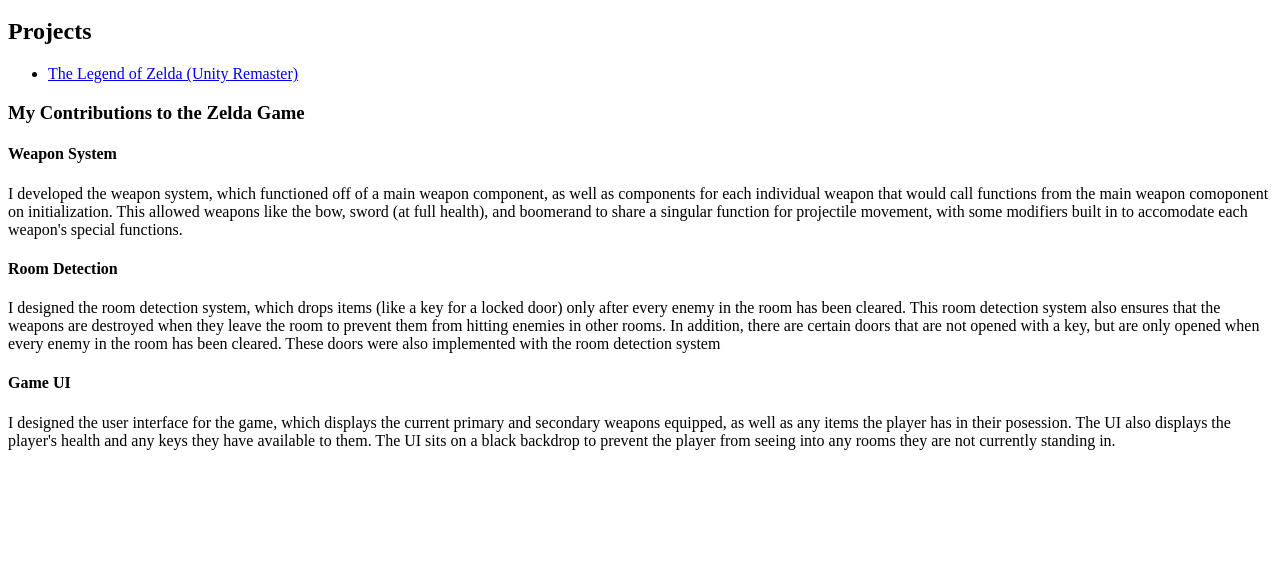
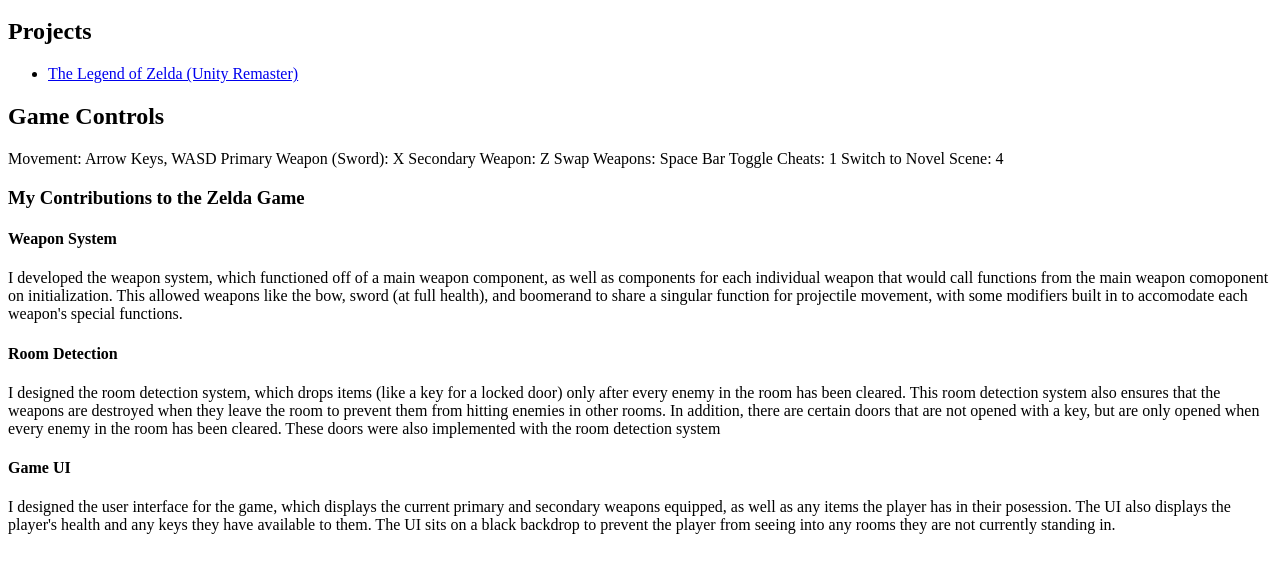
Before and after one commit to levistr1/levistr1.github.io, a plain HTML site: page index.html in a window 1280 px wide. Shown: the part 48-620 px from the top of the page. Drawn offline with Linux system fonts and the light colour scheme.

Commit message:
controls

```diff
--- a/index.html
+++ b/index.html
@@ -9,6 +9,21 @@
 <ul>
 <li><a href="https://cdn.destructoid.com//ul/317824-zelda%20memes.jpg">The Legend of Zelda (Unity Remaster)</a></li>
 </ul>
+
+<h2>Game Controls</h2>
+<div>
+    Movement: Arrow Keys, WASD
+
+    Primary Weapon (Sword): X
+
+    Secondary Weapon: Z
+
+    Swap Weapons: Space Bar
+
+    Toggle Cheats: 1
+
+    Switch to Novel Scene: 4
+</div>
 
 <h3>My Contributions to the Zelda Game</h3>
 
```
